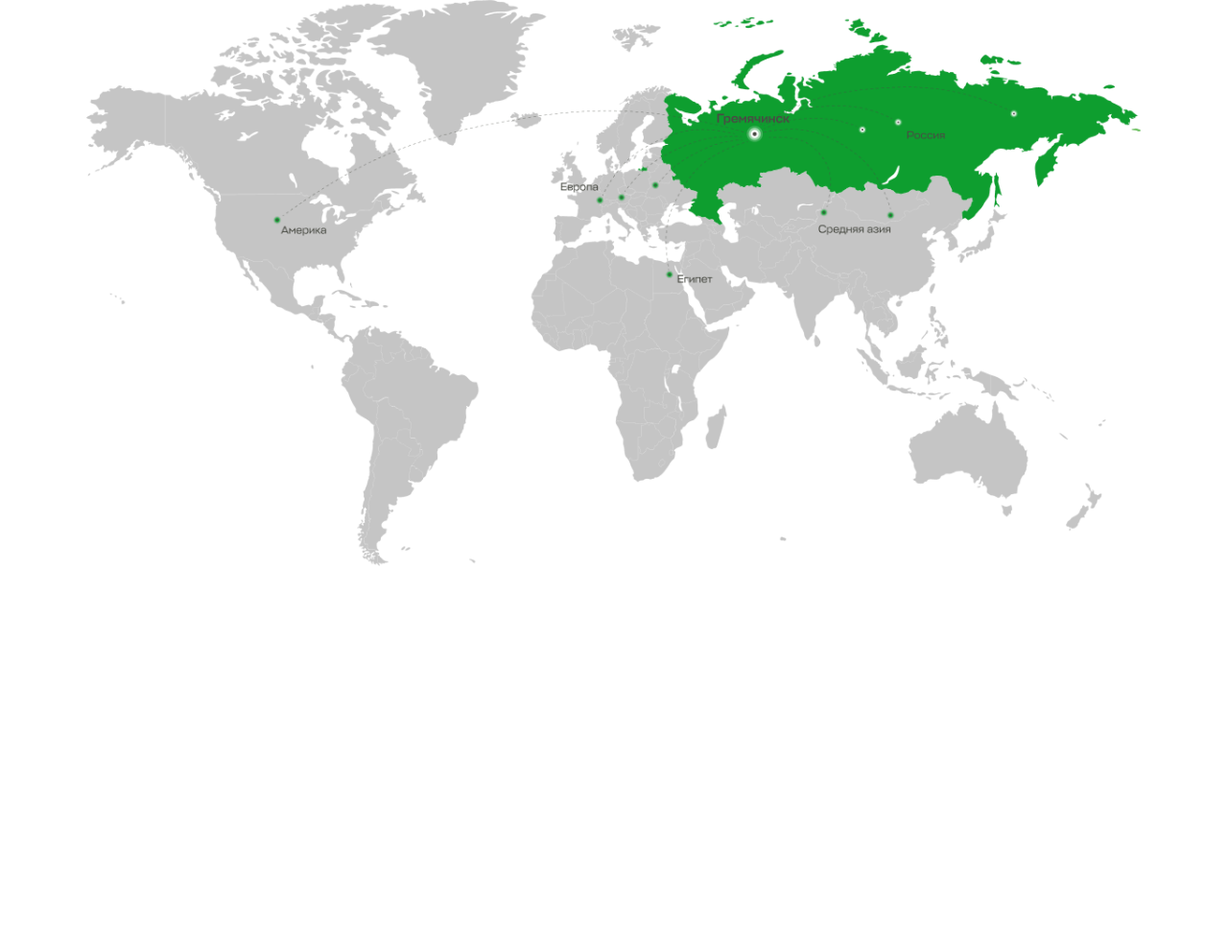
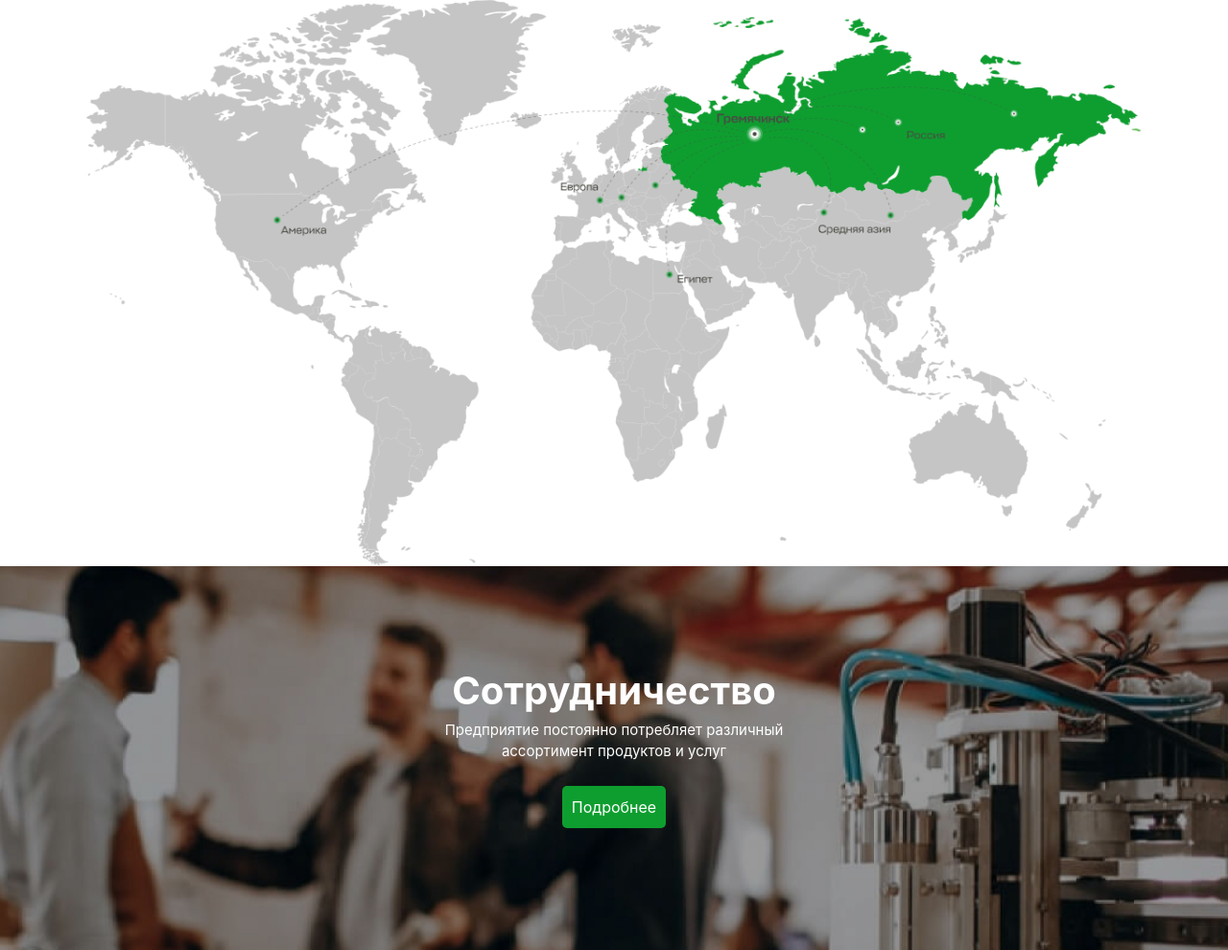
Before and after one commit to gafurovsaidjafar090909-hash/bonus1, a website: page index.html in a window 1280 px wide. Shown: the part 4861-5851 px from the top of the page at 96% size. Before the commit the page ends 5451 px from the top, so only its background shows below. Drawn offline with nearby package versions, Linux system fonts and the light colour scheme; files that its build step writes are made by us from their sources.

Commit message:
section2

```diff
--- a/index.html
+++ b/index.html
@@ -379,7 +379,23 @@
 
 
 
+ <div class="bg-cover bg-center bg-no-repeat w-full lg:h-100 h-160  hidden lg:block"
+        style="background-image: url('./src/img/Rectangle\ 47\ \(1\).jpg');">
 
+        <div class="flex flex-col items-center">
+
+            <h1 class="text-[40px] text-center font-bold text-white pt-[100px]">Сотрудничество</h1>
+            <p class="text-[15px] text-center text-white">Предприятие постоянно потребляет различный <br> ассортимент продуктов и услуг</p> <br>
+             <p class="bg-[#0E9E2F] p-[10px] text-white rounded-[5px]">Подробнее </p>
+
+        </div>
+
+</div>
+
+
+<div>
+
+</div>
 
 
 
```
Also changed, not shown: src/img/Rectangle 47 (1).jpg (added).
